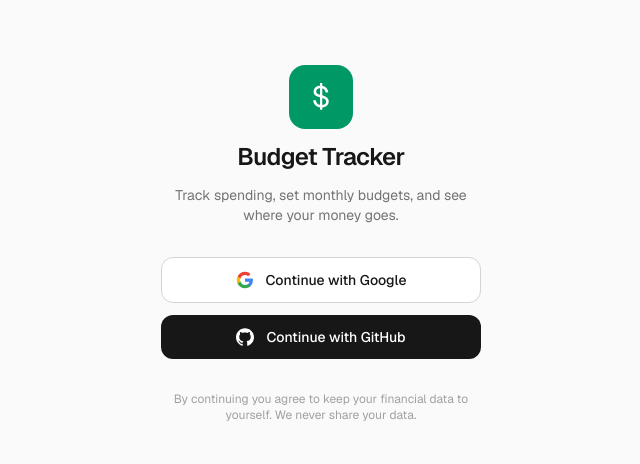
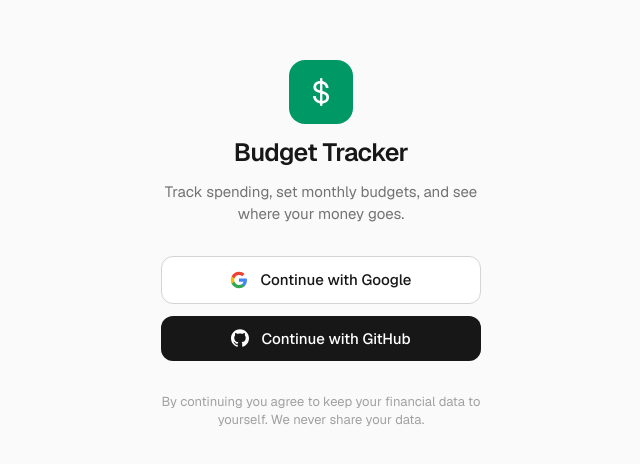
Before and after one commit to Cheng-K/budget-tracker, a Next.js app: page /login in a window 1280 px wide. Shown: the part 156-620 px from the top of the page, without its empty margins (319-959 px from the left). Built offline with nearby package versions, Linux system fonts and the light colour scheme; no server answers.

Commit message:
Bump font size

```diff
--- a/src/app/(app)/page.tsx
+++ b/src/app/(app)/page.tsx
@@ -175,7 +175,7 @@ function SummaryChip({
         : "text-neutral-900 dark:text-neutral-100";
   return (
     <div className="rounded-xl border border-neutral-200 dark:border-neutral-800 bg-white dark:border-neutral-800 dark:bg-neutral-900 px-3 py-3">
-      <p className="text-[11px] uppercase tracking-wide text-neutral-500 dark:text-neutral-400 dark:text-neutral-500">{label}</p>
+      <p className="text-[12px] uppercase tracking-wide text-neutral-500 dark:text-neutral-400 dark:text-neutral-500">{label}</p>
       <p className={`mt-1 truncate text-sm font-semibold ${toneClass}`}>{value}</p>
     </div>
   );
--- a/src/app/(app)/reports/page.tsx
+++ b/src/app/(app)/reports/page.tsx
@@ -37,19 +37,19 @@ export default async function ReportsPage({
         <h2 className="text-sm font-medium text-neutral-700 dark:text-neutral-300">{monthLabel}</h2>
         <div className="mt-3 grid grid-cols-3 gap-2">
           <div className="rounded-xl border border-neutral-200 dark:border-neutral-800 bg-white dark:border-neutral-800 dark:bg-neutral-900 px-3 py-3">
-            <p className="text-[11px] uppercase tracking-wide text-neutral-500 dark:text-neutral-400 dark:text-neutral-500">Income</p>
+            <p className="text-[12px] uppercase tracking-wide text-neutral-500 dark:text-neutral-400 dark:text-neutral-500">Income</p>
             <p className="mt-1 text-sm font-semibold text-emerald-600">
               {formatMoney(summary.totalIncome, currency)}
             </p>
           </div>
           <div className="rounded-xl border border-neutral-200 dark:border-neutral-800 bg-white dark:border-neutral-800 dark:bg-neutral-900 px-3 py-3">
-            <p className="text-[11px] uppercase tracking-wide text-neutral-500 dark:text-neutral-400 dark:text-neutral-500">Expenses</p>
+            <p className="text-[12px] uppercase tracking-wide text-neutral-500 dark:text-neutral-400 dark:text-neutral-500">Expenses</p>
             <p className="mt-1 text-sm font-semibold text-red-600">
               {formatMoney(summary.totalExpenses, currency)}
             </p>
           </div>
           <div className="rounded-xl border border-neutral-200 dark:border-neutral-800 bg-white dark:border-neutral-800 dark:bg-neutral-900 px-3 py-3">
-            <p className="text-[11px] uppercase tracking-wide text-neutral-500 dark:text-neutral-400 dark:text-neutral-500">Net</p>
+            <p className="text-[12px] uppercase tracking-wide text-neutral-500 dark:text-neutral-400 dark:text-neutral-500">Net</p>
             <p className={`mt-1 text-sm font-semibold ${parseFloat(summary.net) >= 0 ? "text-emerald-600" : "text-red-600"}`}>
               {formatMoney(summary.net, currency)}
             </p>
--- a/src/app/globals.css
+++ b/src/app/globals.css
@@ -34,6 +34,24 @@
   --font-mono: var(--font-geist-mono);
 }
 
+/* Type scale bumped +1px per step for readability. Line-height ratios stay at
+   Tailwind defaults, so spacing scales with the text. */
+@theme {
+  --text-xs: 0.8125rem;
+  --text-sm: 0.9375rem;
+  --text-base: 1.0625rem;
+  --text-lg: 1.1875rem;
+  --text-xl: 1.3125rem;
+  --text-2xl: 1.5625rem;
+  --text-3xl: 1.9375rem;
+  --text-4xl: 2.3125rem;
+  --text-5xl: 3.0625rem;
+  --text-6xl: 3.8125rem;
+  --text-7xl: 4.5625rem;
+  --text-8xl: 6.0625rem;
+  --text-9xl: 8.0625rem;
+}
+
 body {
   background: var(--background);
   color: var(--foreground);
--- a/src/components/bottom-nav.tsx
+++ b/src/components/bottom-nav.tsx
@@ -34,14 +34,14 @@ export function BottomNav() {
                   >
                     <PlusIcon className="h-7 w-7" />
                   </Link>
-                  <span className="text-[11px] font-medium text-emerald-600 dark:text-emerald-400">
+                  <span className="text-[12px] font-medium text-emerald-600 dark:text-emerald-400">
                     Add
                   </span>
                 </div>
               )}
               <Link
                 href={href}
-                className={`flex flex-col items-center justify-center gap-1 text-[11px] font-medium transition ${
+                className={`flex flex-col items-center justify-center gap-1 text-[12px] font-medium transition ${
                   active
                     ? "text-emerald-600 dark:text-emerald-400"
                     : "text-neutral-500 hover:text-neutral-900 dark:text-neutral-400 dark:hover:text-neutral-100"
--- a/src/components/trend-chart.tsx
+++ b/src/components/trend-chart.tsx
@@ -84,19 +84,19 @@ export function TrendChart({ data }: { data: TrendPoint[] }) {
           />
           <XAxis
             dataKey="label"
-            tick={{ fontSize: 11, fill: "var(--muted-foreground)" }}
+            tick={{ fontSize: 12, fill: "var(--muted-foreground)" }}
             tickLine={false}
             axisLine={{ stroke: "var(--border)" }}
           />
           <YAxis
-            tick={{ fontSize: 11, fill: "var(--muted-foreground)" }}
+            tick={{ fontSize: 12, fill: "var(--muted-foreground)" }}
             tickLine={false}
             axisLine={false}
             tickFormatter={(v) => (v >= 1000 ? `${(v / 1000).toFixed(0)}k` : String(v))}
           />
           <Tooltip content={<ChartTooltip />} />
           <Legend
-            wrapperStyle={{ fontSize: "11px" }}
+            wrapperStyle={{ fontSize: "12px" }}
             formatter={(value) => LABELS[String(value)] ?? String(value)}
           />
           <Bar dataKey="income" fill="#10b981" radius={[2, 2, 0, 0]} />
```
